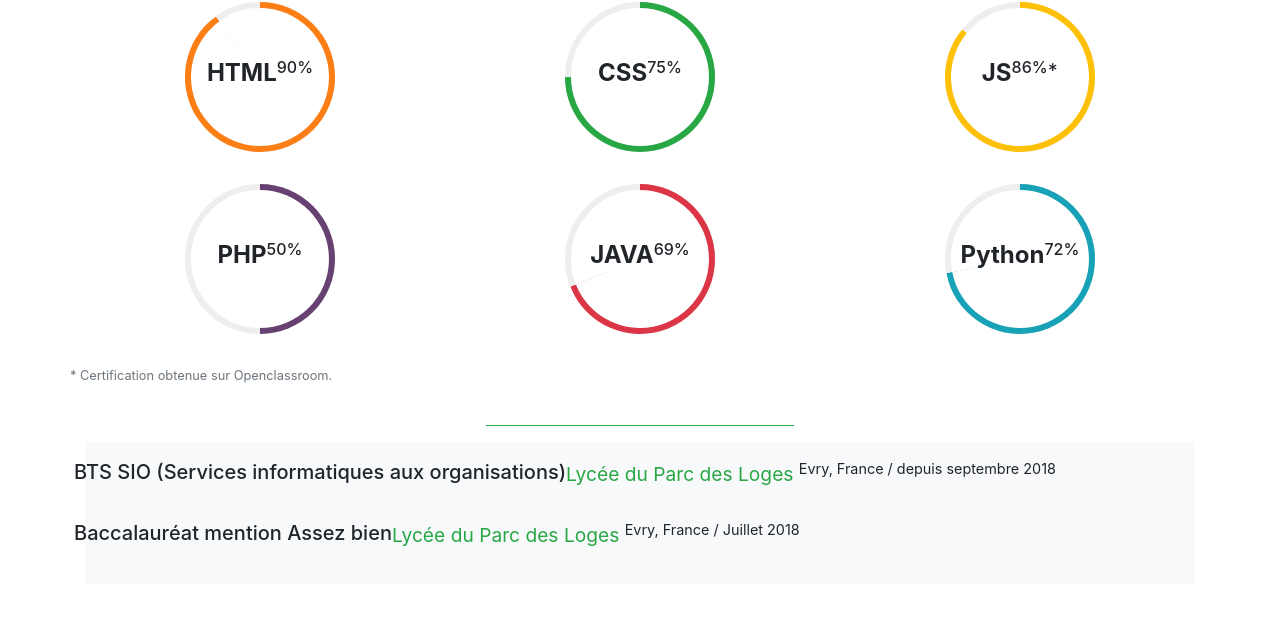
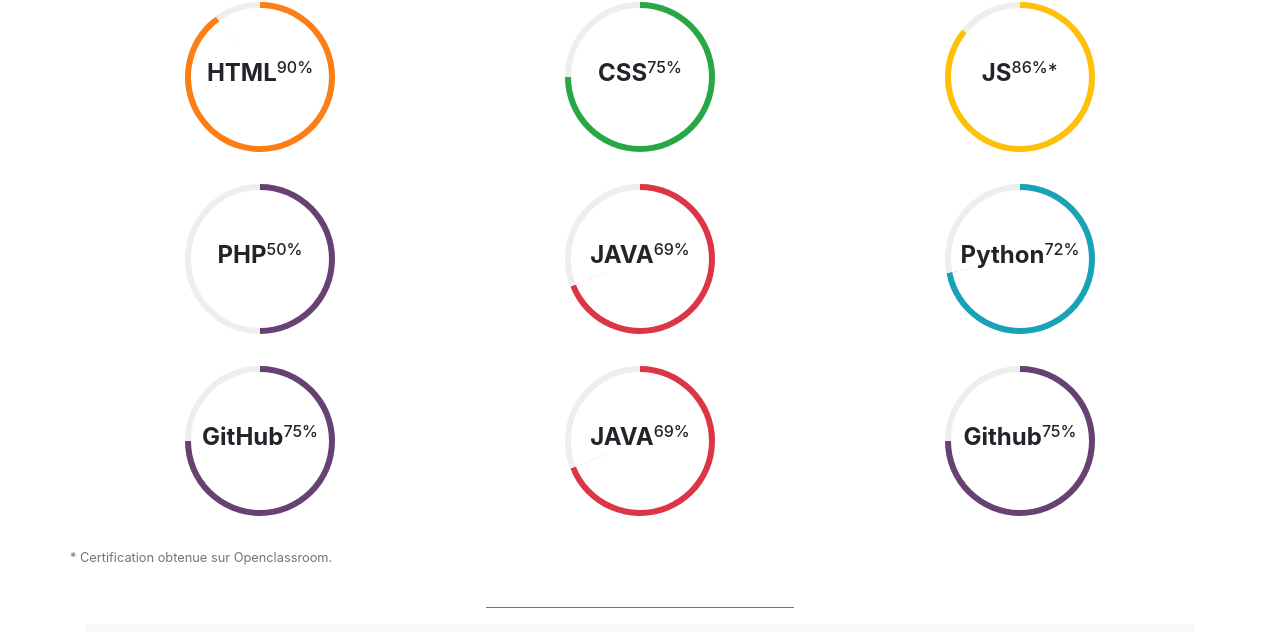
Before and after one commit to bsmath/bsmath.github.io, a plain HTML site: page competences.html in a window 1280 px wide. Shown: the part 166-798 px from the top of the page. Drawn offline with nearby package versions, Linux system fonts and the light colour scheme; grey boxes are pictures that could not be loaded; a web font is replaced by a local one.

Commit message:
Ajout des langages

```diff
--- a/competences.html
+++ b/competences.html
@@ -157,6 +157,57 @@
                 </div>
             </div>
 
+            <div class="row py-3">
+                <div class="col-4">
+                    <!-- GITHUB -->
+                    <div class="progress mx-auto" data-value='75'>
+                        <span class="progress-left">
+                            <span class="progress-bar" style="border-color: #674172;"></span>
+                        </span>
+                        <span class="progress-right">
+                            <span class="progress-bar" style="border-color: #674172;"></span>
+                        </span>
+                        <div
+                            class="progress-value w-100 h-100 rounded-circle d-flex align-items-center justify-content-center">
+                            <div class="h4 font-weight-bold">GitHub<sup class="h6">75%</sup></div>
+                        </div>
+                    </div>
+                    <!-- END -->
+                </div>
+                <div class="col-4">
+                    <!-- JAVA -->
+                    <div class="progress mx-auto" data-value='69'>
+                        <span class="progress-left">
+                            <span class="progress-bar border-danger"></span>
+                        </span>
+                        <span class="progress-right">
+                            <span class="progress-bar border-danger"></span>
+                        </span>
+                        <div
+                            class="progress-value w-100 h-100 rounded-circle d-flex align-items-center justify-content-center">
+                            <div class="h4 font-weight-bold">JAVA<sup class="h6">69%</sup></div>
+                        </div>
+                    </div>
+                    <!-- END -->
+                </div>
+                <div class="col-4">
+                    <!-- GITHUB -->
+                    <div class="progress mx-auto" data-value='75'>
+                        <span class="progress-left">
+                            <span class="progress-bar" style="border-color: #674172;"></span>
+                        </span>
+                        <span class="progress-right">
+                            <span class="progress-bar" style="border-color: #674172;"></span>
+                        </span>
+                        <div
+                            class="progress-value w-100 h-100 rounded-circle d-flex align-items-center justify-content-center">
+                            <div class="h4 font-weight-bold">Github<sup class="h6">75%</sup></div>
+                        </div>
+                    </div>
+                    <!-- END -->
+                </div>
+            </div>
+
             <div class="row pt-3 pb-2">
                 <p class="text-secondary small">* Certification obtenue sur Openclassroom.</p>
             </div>
```
